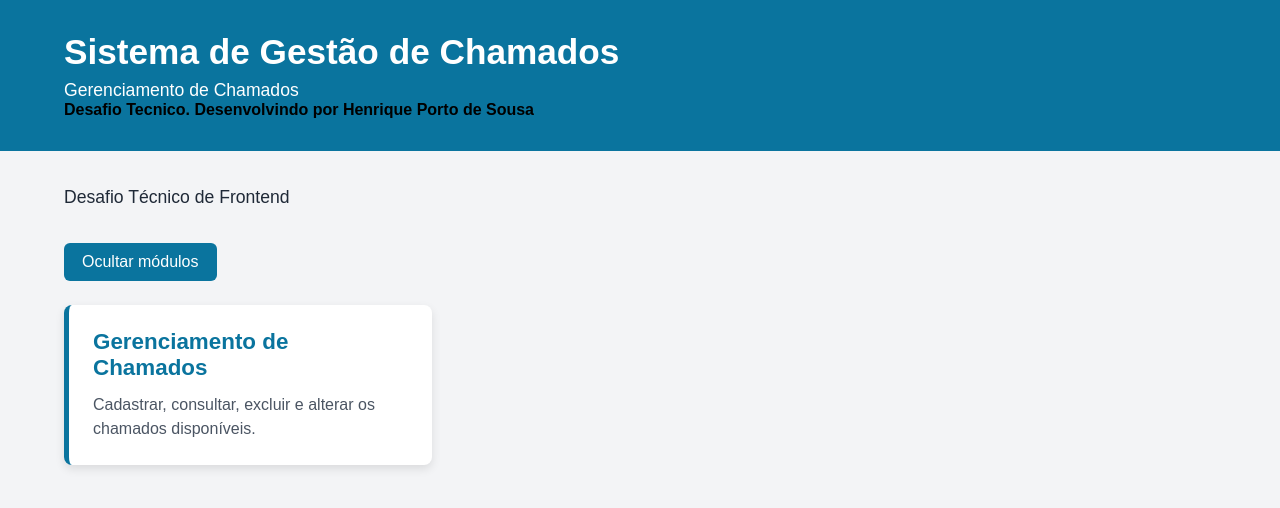
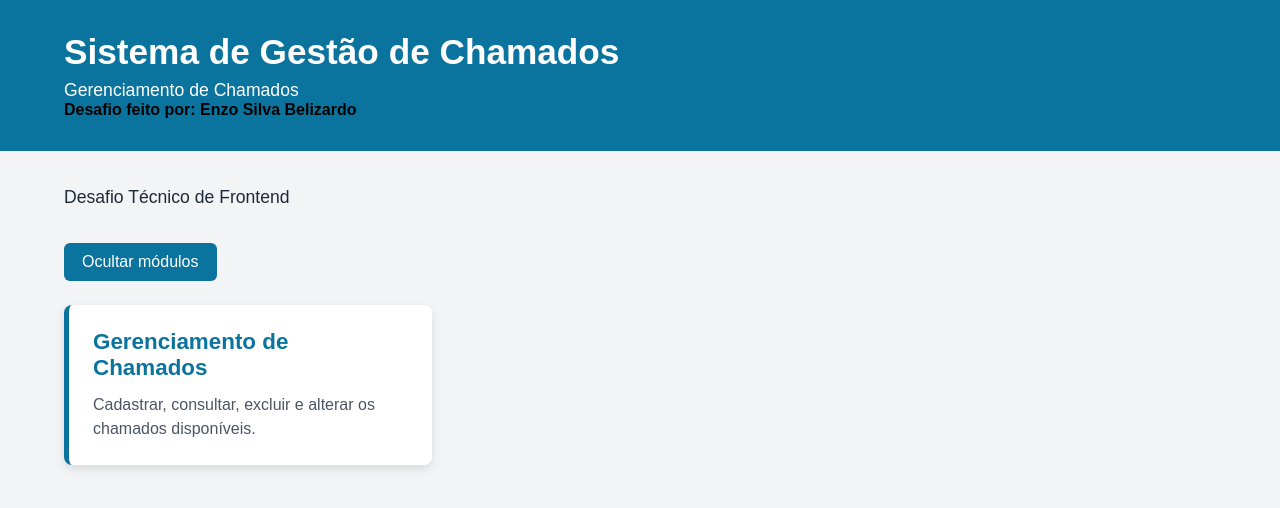
Before and after one commit to Enzo-Belizardo/desafio-front-end, a React (Vite) app: page / in a window 1280 px wide. Shown: the top 508 px of the page. Built offline with nearby package versions, Linux system fonts and the light colour scheme.

Commit message:
Cabecalho obrigatorio
Updated the author name in the header component.

```diff
--- a/src/components/Cabecalho.jsx
+++ b/src/components/Cabecalho.jsx
@@ -4,7 +4,7 @@ function Cabecalho() {
             <div className="cabecalho-conteudo">
                 <h1>Sistema de Gestão de Chamados</h1>
                 <p>Gerenciamento de Chamados</p>
-                <span style={{fontWeight: "bold", color: "black"}}>Desafio Tecnico. Desenvolvindo por Henrique Porto de Sousa</span>
+                <span style={{fontWeight: "bold", color: "black"}}>Desafio feito por: Enzo Silva Belizardo</span>
             </div>
         </header>
     )
```
